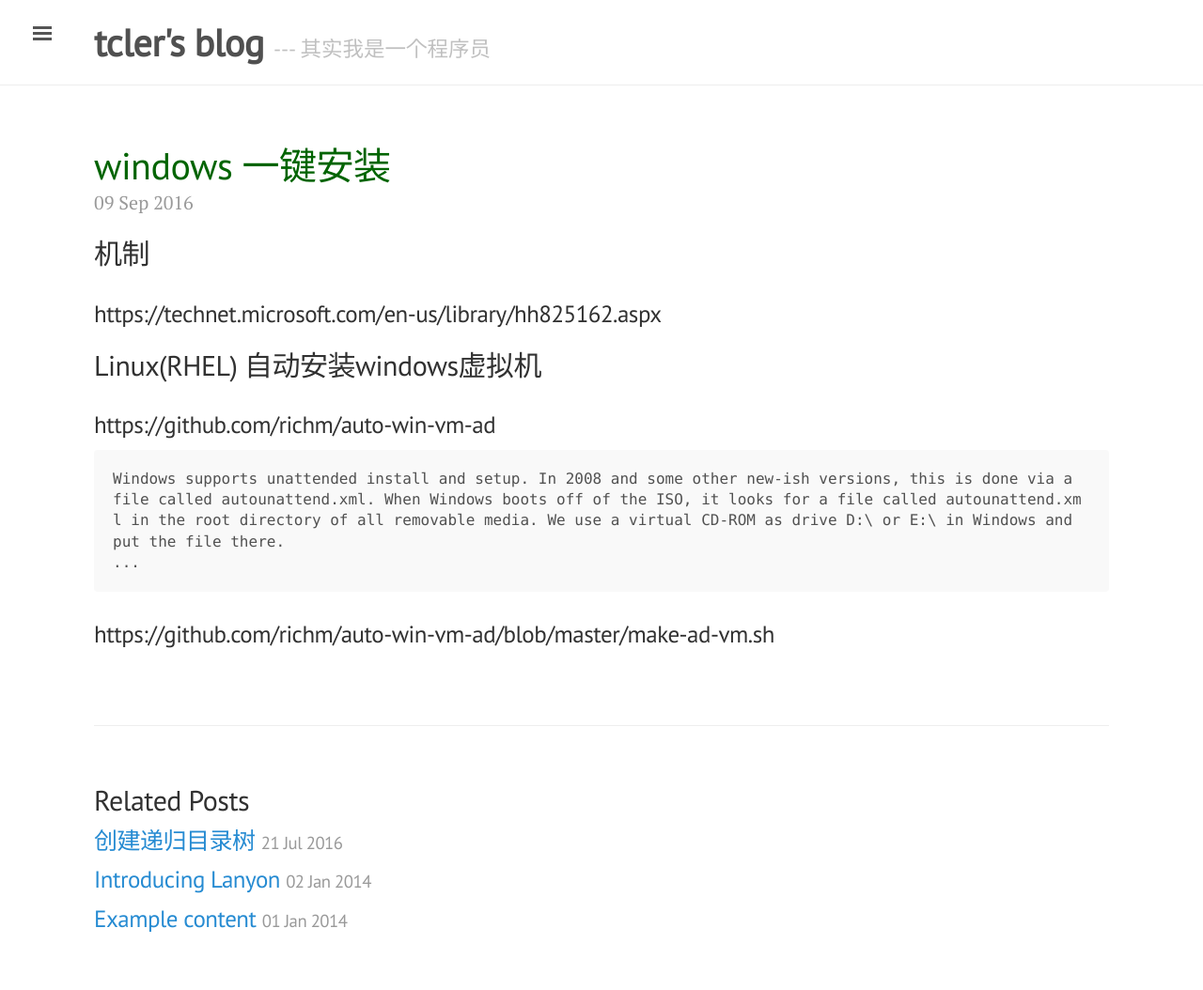
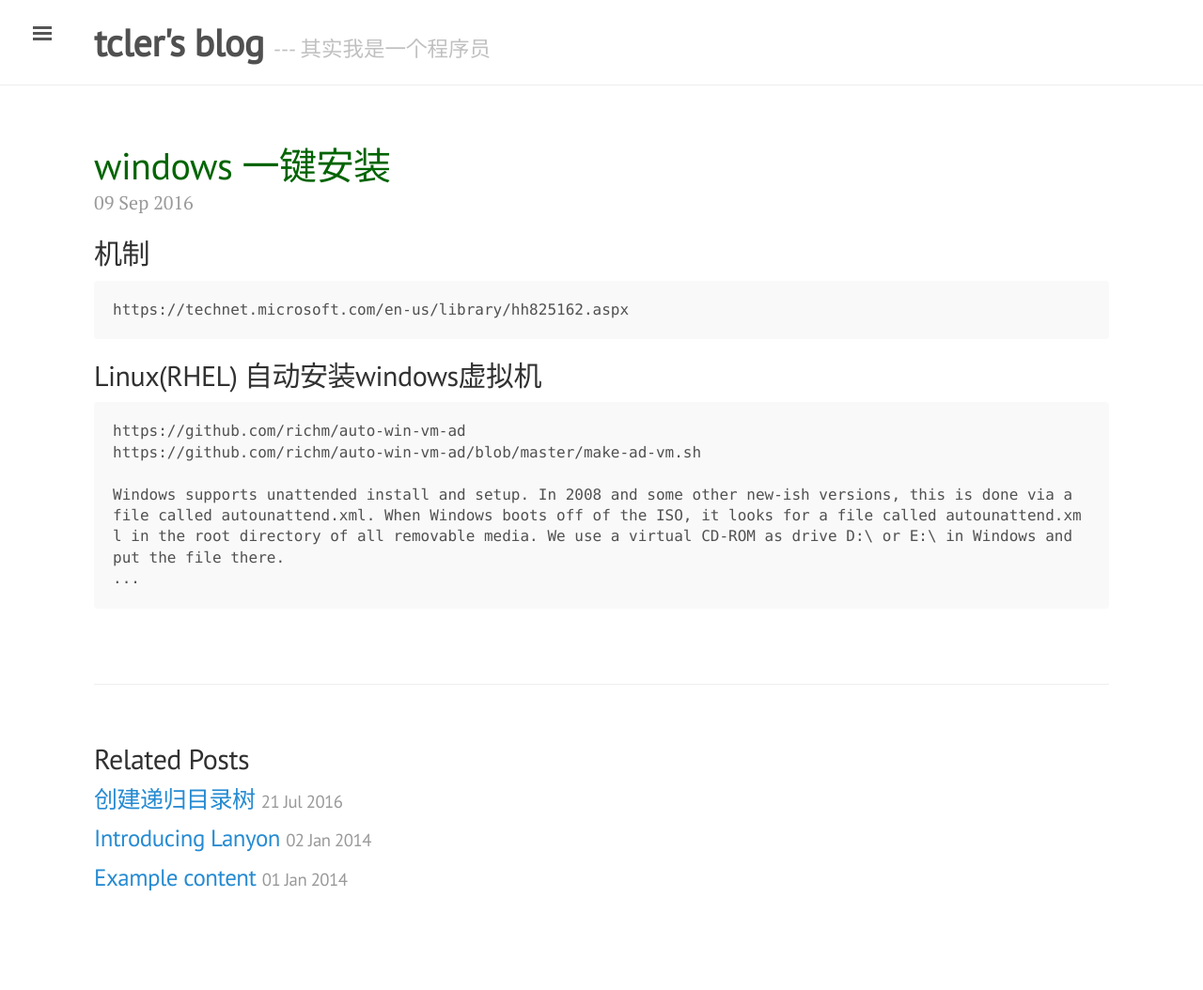
Before and after one commit to tcler/tcler.github.io, a Jekyll site: the page built from _posts/2016-09-09-windows-unattended-install-and-setup.md, in a window 1280 px wide. Shown: the whole page at 94% size. Built offline with Jekyll 4.4.1, drawn with Linux system fonts in a browser that asks for light colours; after the commit the page ends 1010 px from its top, so only the background shows below that.

Commit message:
improve typesetting

````diff
--- a/_posts/2016-09-09-windows-unattended-install-and-setup.md
+++ b/_posts/2016-09-09-windows-unattended-install-and-setup.md
@@ -4,14 +4,15 @@ title: windows 一键安装
 ---
 
 ## 机制
-### https://technet.microsoft.com/en-us/library/hh825162.aspx
+```
+https://technet.microsoft.com/en-us/library/hh825162.aspx
+```
 
 ## Linux(RHEL) 自动安装windows虚拟机
-### https://github.com/richm/auto-win-vm-ad
+```
+https://github.com/richm/auto-win-vm-ad
+https://github.com/richm/auto-win-vm-ad/blob/master/make-ad-vm.sh
 
-```
 Windows supports unattended install and setup. In 2008 and some other new-ish versions, this is done via a file called autounattend.xml. When Windows boots off of the ISO, it looks for a file called autounattend.xml in the root directory of all removable media. We use a virtual CD-ROM as drive D:\ or E:\ in Windows and put the file there.
 ...
 ```
-
-### https://github.com/richm/auto-win-vm-ad/blob/master/make-ad-vm.sh
````
